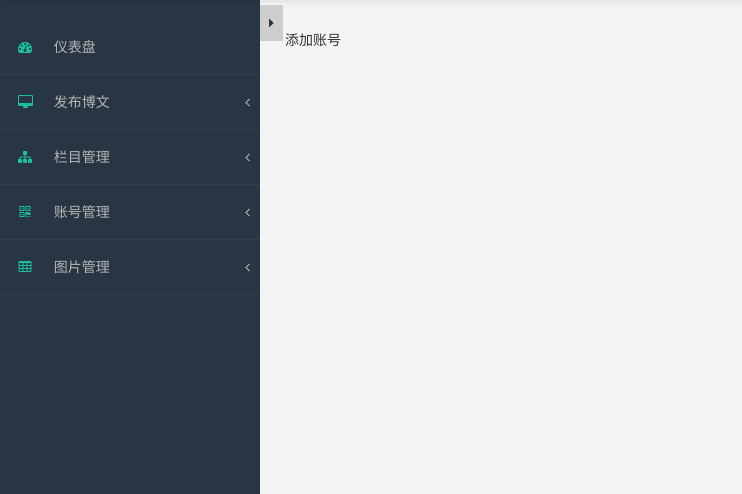
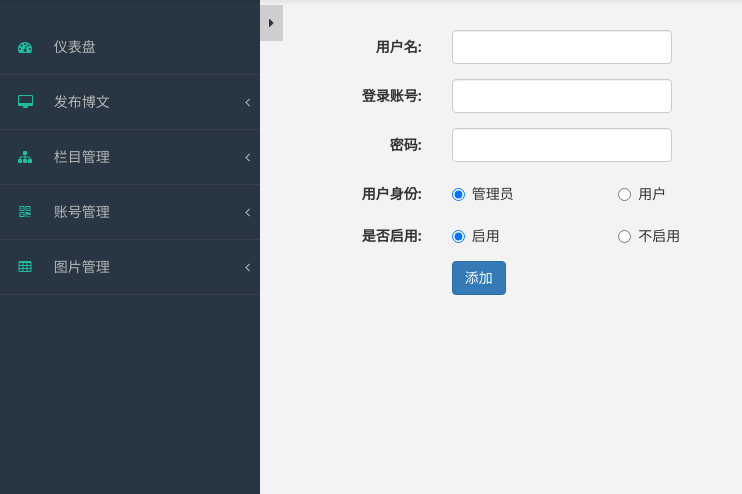
Before and after one commit to ftconan/blog, a Django app: template cms/templates/first/addAccount.html in a window 1280 px wide. Shown: the part 60-554 px from the top of the page, without its empty margins (0-742 px from the left). Run offline with Django 3.2, Linux system fonts and the light colour scheme; the template is opened without the code that fills it, so the values that code supplies are empty; parts of the project's set-up code (start-up, migrations or seed data) failed here and were passed over; some libraries are stand-ins or nearby versions.

Commit message:
后台添加账号静态网页完成

```diff
--- a/cms/templates/first/addAccount.html
+++ b/cms/templates/first/addAccount.html
@@ -22,12 +22,57 @@
 	<div id="page-wrapper" >
 		<div id="page-inner">
 			<div class="row">
-				<!--<div class="col-md-12">-->
-					<!--<h1 class="page-header">-->
-						<!--Empty Page <small>Create new page.</small>-->
-					<!--</h1>-->
-				<!--</div>-->
-				添加账号
+				<form class="form-horizontal" action="">
+					<div class="form-group">
+						<label for="name" class="col-sm-2 control-label">用户名:</label>
+						<div class="col-sm-3">
+							<input type="text" class="form-control" id="name" />
+						</div>
+					</div>
+					<div class="form-group">
+						<label for="account" class="col-sm-2 control-label">登录账号:</label>
+						<div class="col-sm-3">
+							<input type="text" class="form-control" id="account" />
+						</div>
+					</div>
+					<div class="form-group">
+						<label for="password" class="col-sm-2 control-label">密码:</label>
+						<div class="col-sm-3">
+							<input type="password" class="form-control" id="password" />
+						</div>
+					</div>
+					<div class="form-group">
+						<label for="state" class="col-sm-2 control-label">用户身份:</label>
+						<div class="col-sm-2">
+							<label for="admin" class="radio-inline">
+								<input type="radio" name="state" checked="checked" />管理员
+							</label>
+						</div>
+						<div class="col-sm-2">
+							<label for="user" class="radio-inline">
+								<input type="radio" name="state" />用户
+							</label>
+						</div>
+					</div>
+					<div class="form-group">
+						<label for="isShow" class="col-sm-2 control-label">是否启用:</label>
+						<div class="col-sm-2">
+							<label for="use" class="radio-inline">
+								<input type="radio" name="isShow" checked="checked" />启用
+							</label>
+						</div>
+						<div class="col-sm-2">
+							<label for="notUse" class="radio-inline">
+								<input type="radio" name="isShow" />不启用
+							</label>
+						</div>
+					</div>
+					<div class="form-group">
+						<div class="col-sm-offset-2 col-sm-10">
+      						<button type="submit" class="btn btn-primary">添加</button>
+    					</div>
+					</div>
+				</form>
 			</div>
 			 <!-- /. ROW  -->
 			 <!--<footer><p>Copyright &copy; 2016.Company name All rights reserved.<a target="_blank" href="http://sc.chinaz.com/moban/">&#x7F51;&#x9875;&#x6A21;&#x677F;</a></p></footer>-->
```
